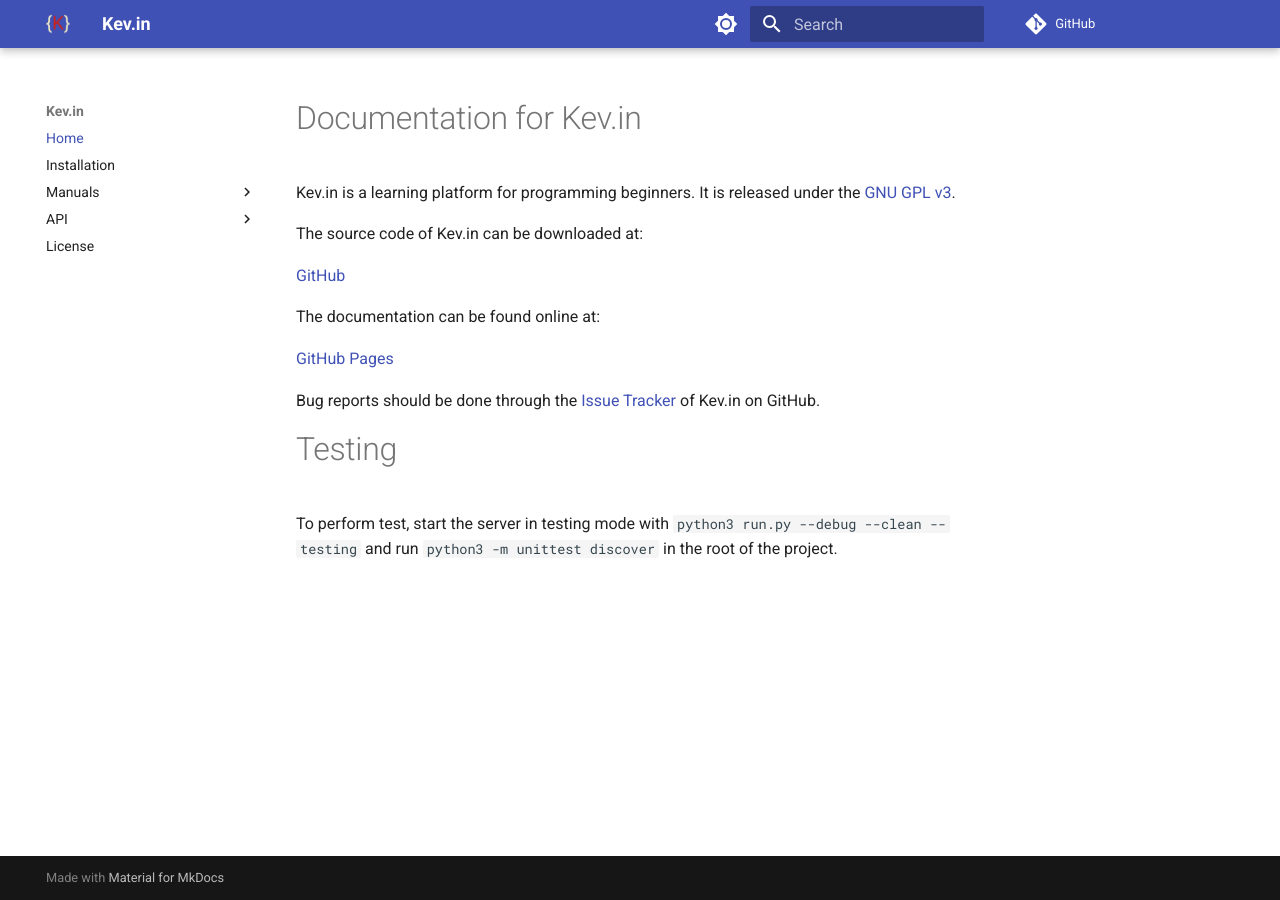
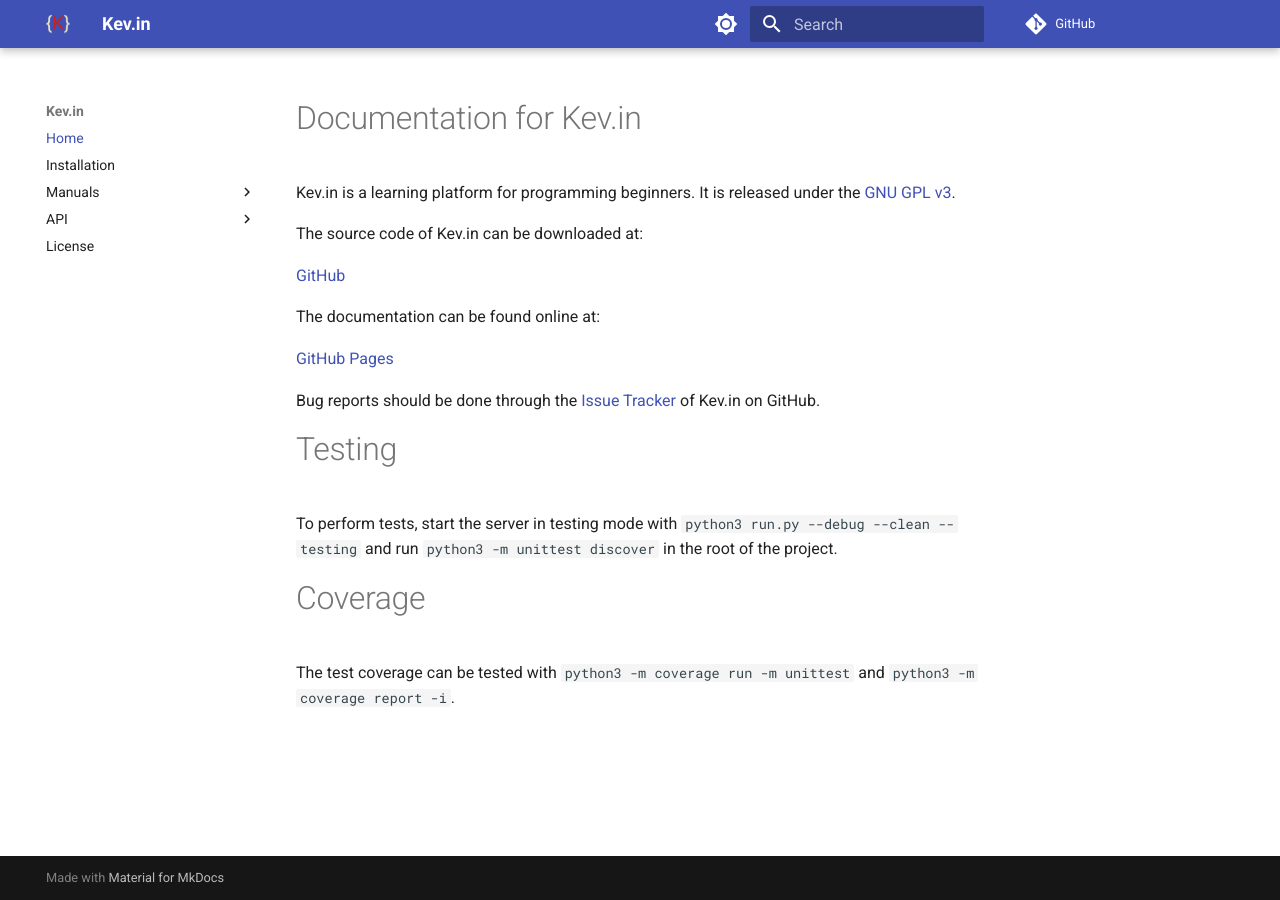
Before and after one commit to mlinke-ai/kev_in, an MkDocs documentation site: the page built from docs/index.md, in a window 1280 px wide. Built offline with MkDocs 1.6.1 and Material for MkDocs 9.7.7, drawn with Linux system fonts in a browser that asks for light colours; comment, search, counter and statistics services are not loaded.

Commit message:
Added test coverage

```diff
--- a/docs/index.md
+++ b/docs/index.md
@@ -23,4 +23,8 @@
 
 # Testing
 
-To perform test, start the server in testing mode with `python3 run.py --debug --clean --testing` and run `python3 -m unittest discover` in the root of the project.
+To perform tests, start the server in testing mode with `python3 run.py --debug --clean --testing` and run `python3 -m unittest discover` in the root of the project.
+
+# Coverage
+
+The test coverage can be tested with `python3 -m coverage run -m unittest` and `python3 -m coverage report -i`.
```
Also changed, not shown: 1 other file.
